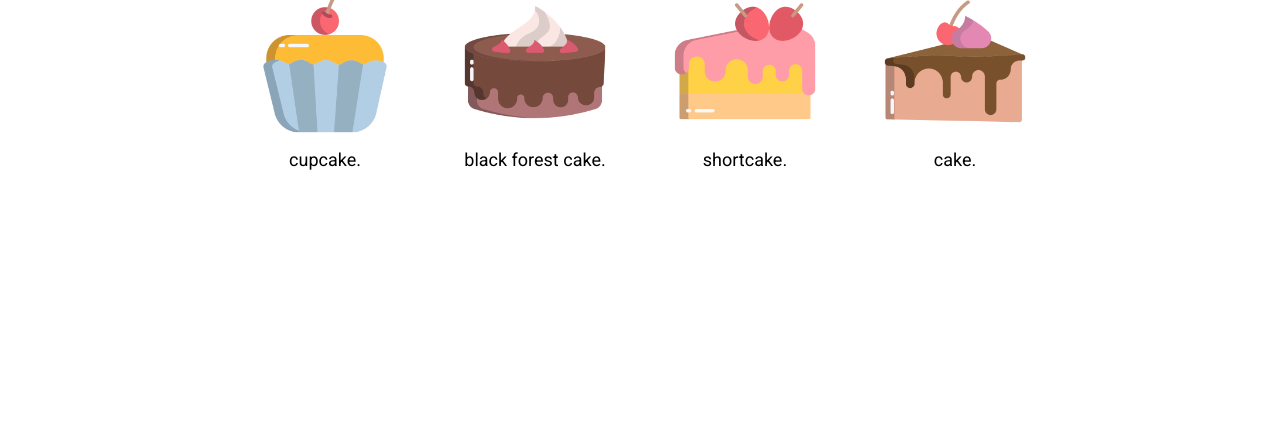
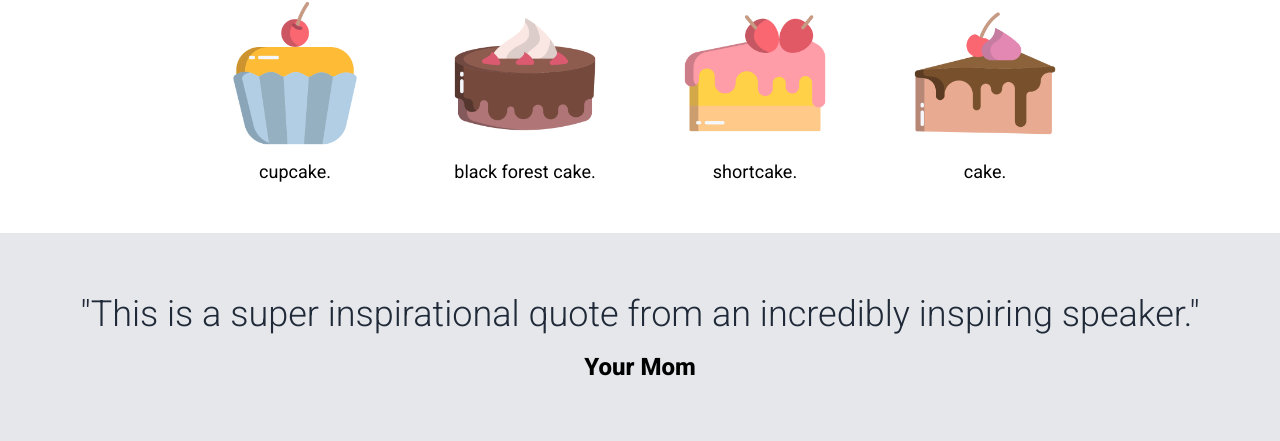
Before and after one commit to brianna-mebane/landing-page, a plain HTML site: page index.html in a window 1280 px wide. Shown: the part 489-930 px from the top of the page. Before the commit the page ends 800 px from the top, so only its background shows below. Drawn offline with Linux system fonts and the light colour scheme.

Commit message:
Commit code for completed quote section

```diff
--- a/index.html
+++ b/index.html
@@ -46,5 +46,11 @@
             </div>
         </div>
     </div>
+    <div class="quote-section">
+        <div id="quote">
+            "This is a super inspirational quote from an incredibly inspiring speaker."
+        </div>
+        <div id="credit">Your Mom</div>
+    </div>
 </body>
 </html>
--- a/style.css
+++ b/style.css
@@ -58,6 +58,7 @@ nav a {
 .hero-para {
     font-size: 18px;
     color: #E5E7EB;
+    text-align: justify;
 }
 
 #hero-button {
@@ -79,7 +80,7 @@ nav a {
     display: flex;
     flex-direction: column;
     align-items: center;
-    padding: 24px 0;
+    padding: 36px 0;
 }
 
 .info-section img {
@@ -95,7 +96,7 @@ nav a {
 
 .items {
     display: flex;
-    gap: 60px;
+    gap: 80px;
     padding: 15px;
 }
 
@@ -108,5 +109,25 @@ nav a {
 
 .item-text {
     font-size: 18px;
+}
 
+.quote-section {
+    padding: 60px;
+    background: #E5E7EB;
+    display: flex;
+    flex-direction: column;
+    align-items: center;
+    gap: 18px;
 }
+
+#quote {
+    font-size: 36px;
+    color: #1F2937;
+    font-weight: 300;
+    text-align: center;
+}
+
+#credit {
+    font-size: 24px;
+    font-weight: 800;
+}
```
